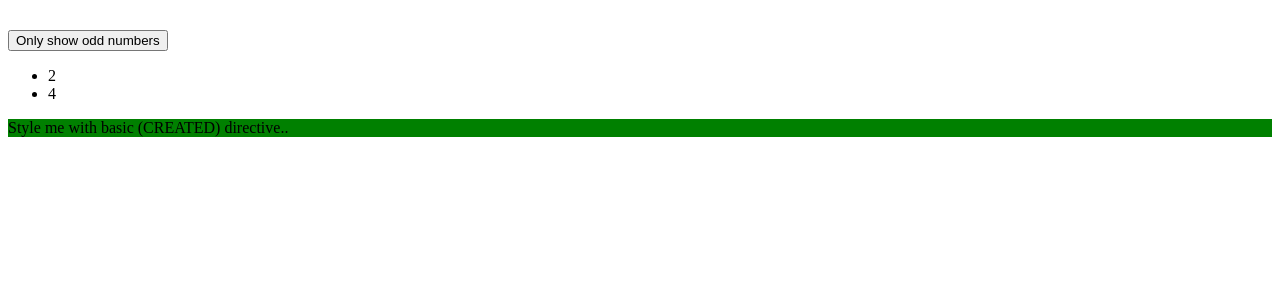
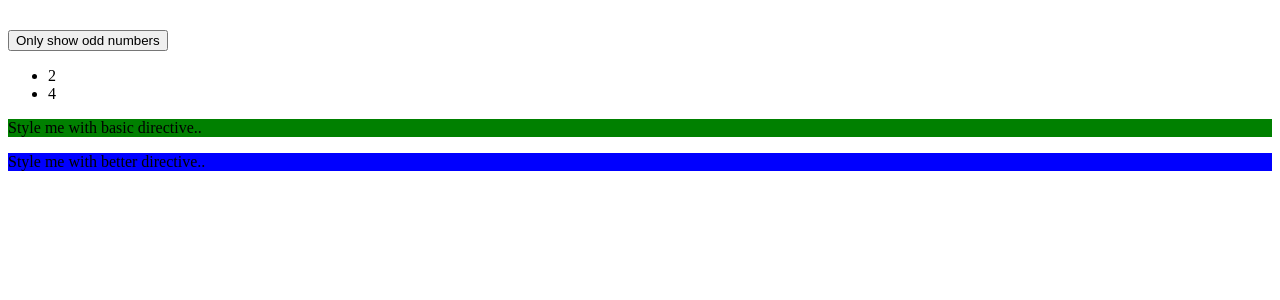
Before and after one commit to ISANCEHZ1994/Angular_Directives, an Angular app: page / in a window 1280 px wide. Shown: the top 300 px of the page. Built offline with nearby package versions, Linux system fonts and the light colour scheme.

Commit message:
basic and better directives described and learned

```diff
--- a/src/app/app.component.html
+++ b/src/app/app.component.html
@@ -29,7 +29,8 @@
           </li>
         </div>
       </ul>
-      <p appBasicHighlight>Style me with basic (CREATED) directive..</p>
+      <p appBasicHighlight>Style me with basic directive..</p>
+      <p appBetterHighlight>Style me with better directive..</p>
     </div>
   </div>
 </div>
--- a/src/app/app.module.ts
+++ b/src/app/app.module.ts
@@ -5,11 +5,13 @@ import { FormsModule } from '@angular/forms';
 import { AppRoutingModule } from './app-routing.module';
 import { AppComponent } from './app.component';
 import { BasicHighlightDirective } from './basic-highlight.directive/basic-highlight.directive';
+import { BetterHighlightDirective } from './better-highlight.directive/better-highlight.directive';
 
 @NgModule({
   declarations: [
     AppComponent,
-    BasicHighlightDirective
+    BasicHighlightDirective,
+    BetterHighlightDirective
   ],
   imports: [
     BrowserModule,
--- a/src/app/basic-highlight.directive/basic-highlight.directive.ts
+++ b/src/app/basic-highlight.directive/basic-highlight.directive.ts
@@ -13,4 +13,6 @@ export class BasicHighlightDirective implements OnInit{
         this.elementRef.nativeElement.style.backgroundColor = 'green';
     }
 
+    // a shortcut to create a DIRECTIVE:
+    // COMMAND: ng g d <NAME_OF_DIRECTIVE>
 }
--- /dev/null
+++ b/src/app/better-highlight.directive/better-highlight.directive.ts
@@ -0,0 +1,21 @@
+import { Directive, ElementRef, OnInit, Renderer2 } from '@angular/core';
+
+@Directive({
+  selector: '[appBetterHighlight]'
+})
+export class BetterHighlightDirective implements OnInit {
+
+  constructor( private elRef: ElementRef, private renderer: Renderer2 ) { }
+
+  ngOnInit() {
+    // setStyle can take in 4 arguments - the last one is optional known as a flag..
+      this.renderer.setStyle(this.elRef.nativeElement, 'background-color', 'blue');
+  }
+
+  // why is it better?
+  // Angular is not limited to running in the browser
+  // if you try to change the DOM as it was done in the BASIC highlight directive
+  // you are more likely to get an error in some circumstance
+  // literally depends however this way 'better' is good pracitce
+
+}
```
